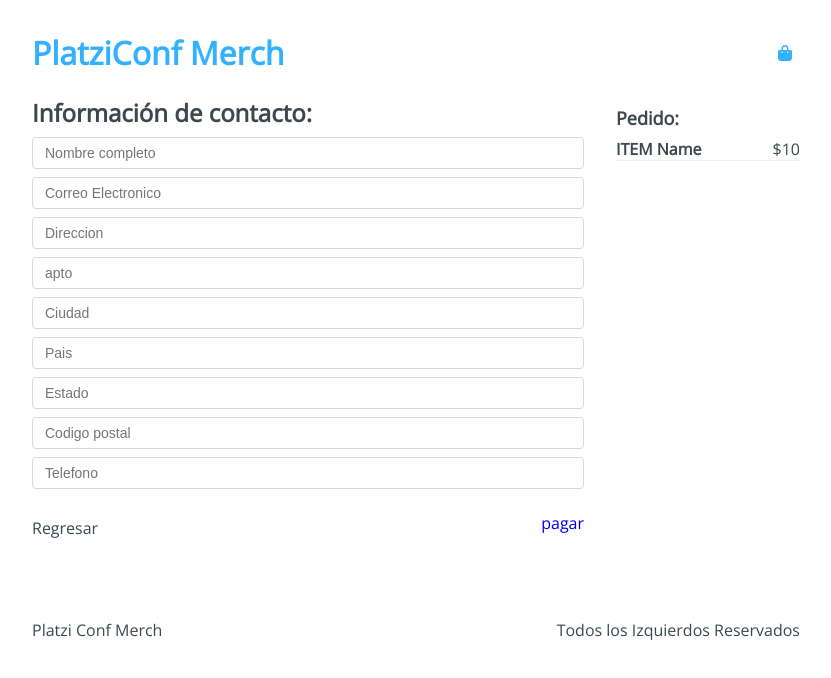
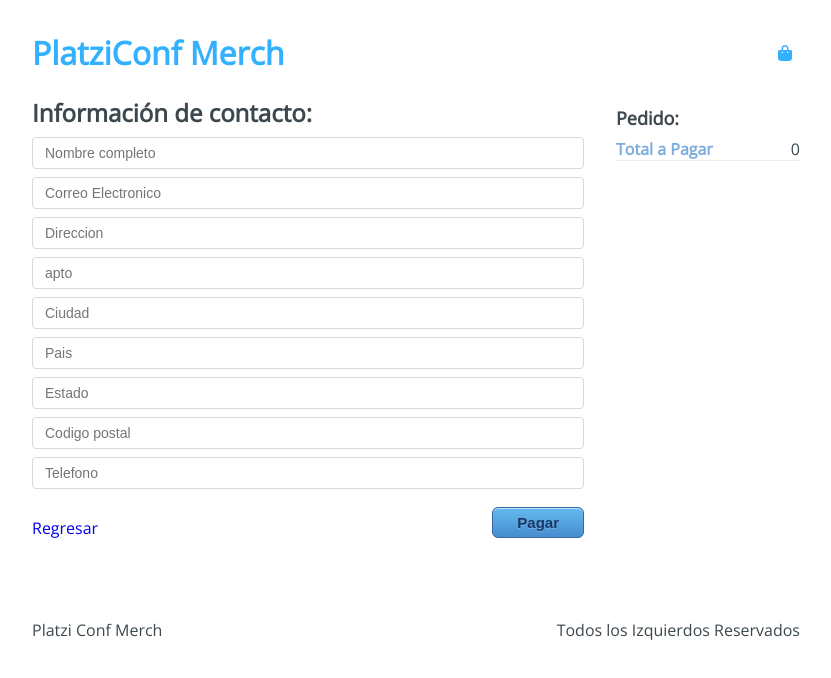
Before and after one commit to Elimasyrubi/platziStore, a React (Create React App) app: page /checkout/information in a window 1280 px wide. Shown: the top 678 px of the page, without its empty margins (224-1055 px from the left). Built offline with nearby package versions, Linux system fonts and the light colour scheme.

Commit message:
antes de comenzar a integrar paypal

```diff
--- a/src/containers/Information.jsx
+++ b/src/containers/Information.jsx
@@ -1,8 +1,36 @@
-import React from 'react';
+import React, { useRef, useContext } from 'react';
 import '../styles/components/Information.css';
-import { Link } from 'react-router-dom';
+import { Link, useNavigate } from 'react-router-dom';
+import { AppContext } from '../context/AppContext';
 
 const Information = () => {
+
+  const { state: { cart }, addToBuyer } = useContext(AppContext);
+  const form = useRef(null);
+  const navegate = useNavigate();
+
+  const handleSumtotal = () => {
+    const reducer = (accumulator, currentValue) => accumulator + (currentValue.price * currentValue.qty);
+    const sum = cart.reduce(reducer, 0);
+    return sum;
+  }
+  const handleSubmit = () => {
+    const formData = new FormData(form.current);
+    const buyer = {
+      'name': formData.get('name'),
+      'email': formData.get('email'),
+      'address': formData.get('address'),
+      'apto': formData.get('apto'),
+      'city': formData.get('city'),
+      'country': formData.get('country'),
+      'state': formData.get('state'),
+      'cp': formData.get('cp'),
+      'phone': formData.get('phone'),
+    };
+    addToBuyer(buyer);
+    navegate('/chekout/payment')
+  };
+
   return (
     <div className="Information">
       <div className="Information-content">
@@ -10,7 +38,7 @@
           <h2>Información de contacto:</h2>
         </div>
         <div className="Information-form">
-          <form action="">
+          <form ref={form} >
             <input type="text" placeholder="Nombre completo" name="name" />
             <input type="text" placeholder="Correo Electronico" name="email" />
             <input type="text" placeholder="Direccion" name="addres" />
@@ -23,22 +51,36 @@
           </form>
         </div>
         <div className="Information-buttons">
-          <div className="Information-back">Regresar</div>
+          <div className="Information-back">
+            <Link to='/checkout'>
+              Regresar
+            </Link>
+          </div>
           <div className="Information-next">
-            <Link to='/checkout/payment'>
-              pagar
-            </Link>
+            <button type='button' onClick={() => handleSubmit()}>
+              Pagar
+            </button>
           </div>
         </div>
       </div>
       <div className="Information-sidebar">
         <h3>Pedido:</h3>
+        {cart.map(item => (
+          <div key={item.id} className="Information-item">
+            <div className="Information-element">
+              <h4>{item.title} X {item.qty}</h4>
+              <span>$ {item.price}</span>
+            </div>
+          </div>
+        ))}
+
         <div className="Information-item">
           <div className="Information-element">
-            <h4>ITEM Name</h4>
-            <span>$10</span>
+            <h4 className='total'>Total a Pagar</h4>
+            <span>{handleSumtotal()}</span>
           </div>
         </div>
+
       </div>
     </div>
   );
--- a/src/hooks/useInitialState.js
+++ b/src/hooks/useInitialState.js
@@ -46,10 +46,19 @@
             cart: updatedList,
         });
     }
+
+    const addToBuyer = payload => {
+        setState({
+            ...state,
+            buyer: [...state.buyer, payload]
+        })
+    }
+
     return {
         addToCart,
         removeFromCart,
-        state
+        state,
+        addToBuyer,
     }
 }
 
--- a/src/initialState.js
+++ b/src/initialState.js
@@ -1,6 +1,7 @@
 // eslint-disable-next-line import/no-anonymous-default-export
 export default {
     cart: [],
+    buyer: [],
     products: [
         {
             'id': '1',
--- a/src/styles/components/Information.css
+++ b/src/styles/components/Information.css
@@ -23,7 +23,7 @@
 }
 .Information-item .fas {
   margin: 0 0 0 10px;
-  color: rgba(0,0,0,0.4);
+  color: rgba(0, 0, 0, 0.4);
   cursor: pointer;
 }
 .Information-item button {
@@ -55,7 +55,7 @@
   background-image: none;
   border-radius: 4px;
   border: 1px solid #d9d9d9;
-  color: rgba(0,0,0,0.75);
+  color: rgba(0, 0, 0, 0.75);
   display: inline-block;
   font-feature-settings: "tnum";
   font-size: 14px;
@@ -69,7 +69,7 @@
   box-sizing: border-box;
 }
 .Information-buttons {
-  margin: 10px 0 0 ;
+  margin: 10px 0 0;
 }
 .Information button {
   box-shadow: inset 0px 1px 0px 0px #bee2f9;
@@ -90,3 +90,7 @@
   display: block;
   outline: none;
 }
+
+.total {
+  color: #7cacde;
+}
```
Lines whose indentation alone changed are shown as unchanged.
